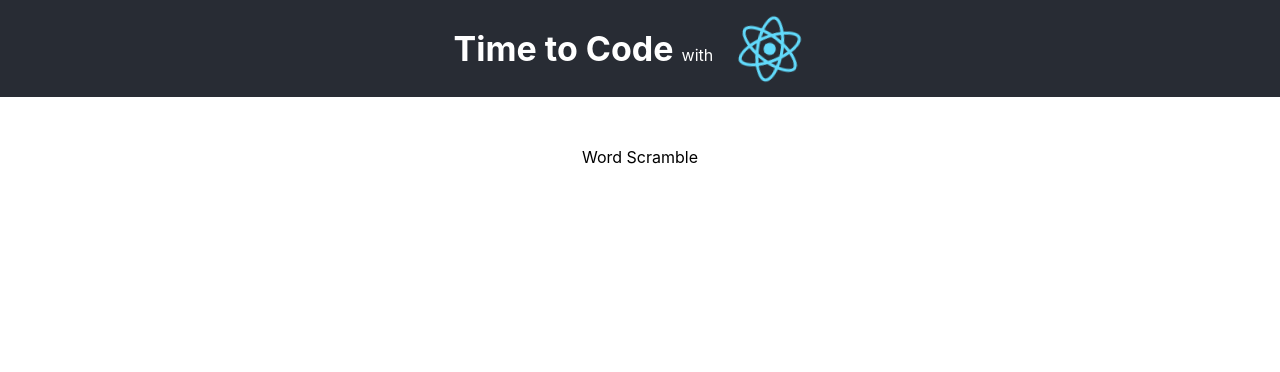
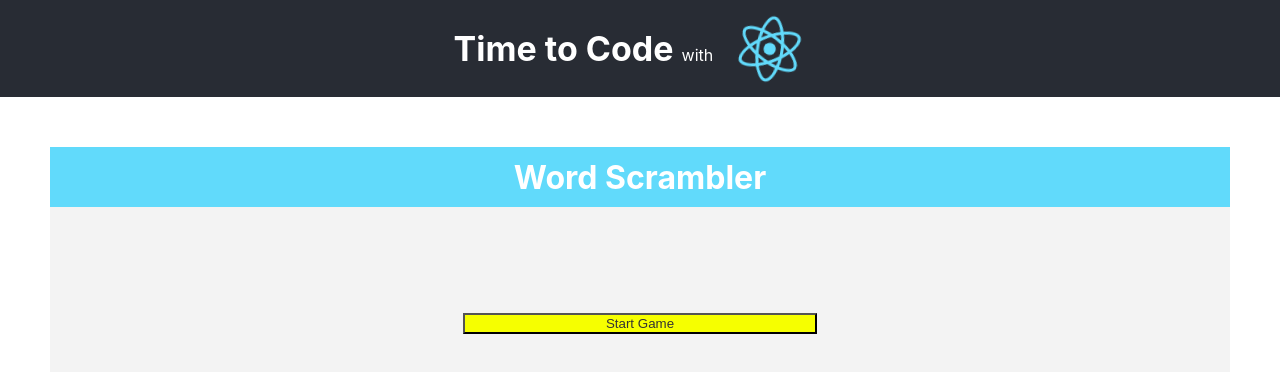
Before and after one commit to timeToCode-ali/react_playground, a React (Create React App) app: page / in a window 1280 px wide. Shown: the top 372 px of the page. Built offline with nearby package versions, Linux system fonts and the light colour scheme.

Commit message:
creating game

```diff
--- a/src/components/word-scramble/word-scramble.js
+++ b/src/components/word-scramble/word-scramble.js
@@ -1,9 +1,145 @@
-import React from 'react'
+import React, { useState, useEffect } from "react";
+import "./word-scramble.sass";
 
-const WordScramble = () => {
-  return (
-    <div>Word Scramble</div>
-  )
+const WORDS = [
+  "React",
+  "Next",
+  "Website",
+  "Engineer",
+  "TypeScript",
+  "Developer",
+  "dream Job",
+  "Time to code",
+];
+
+
+const WordScrambler = () => {
+  const [isPlayOn, setPlayOn] = useState(false);
+  const [inputValue, setInputValue] = useState("");
+
+  const [correctWord, setCorrectWord] = useState("");
+  const [scrambledWord, setScrambledWord] = useState("");
+  const [message, setMessage] = useState("");
+
+
+  const handleInputChange = (event) => {
+    setInputValue(event.target.value.toUpperCase());
+  };
+
+  const selectWord = () => {
+    const randomIndex = Math.floor(Math.random() * WORDS.length);
+    const tempWord = WORDS[randomIndex];
+    return tempWord;
+  };
+
+  const handleButtonClick = () => {
+    if (inputValue !== "") {
+      if (correctWord === inputValue) {
+        setMessage("Corret Answer");
+      } else {
+        setMessage("Wrong Answer");
+      }
+    }
+  };
+
+  const handleStartGame = () => {
+    setPlayOn(true);
+    setInputValue("");
+    setMessage("");
+
+    const word = selectWord().toUpperCase();
+    setCorrectWord(word);
+    //setScrambledWord(constructScrambledWord(word);
+    setScrambledWord(constructScrambledWordModernJS(word));
+};
+
+
+const constructScrambledWordModernJS = (word) => {
+  const shuffledArray= word.split('').reduce((newArr, _, i) => {
+    const j = Math.floor(Math.random() * (i + 1));
+    [newArr[i], newArr[j]] = [newArr[j], newArr[i]];
+    return newArr;
+}, [...word]);
+  return shuffledArray.join('')
 }
 
-export default WordScramble;
+
+  const constructScrambledWord = (arr) => {
+    const shuffledArray = arr.split("");
+    for (let i = shuffledArray.length - 1; i > 0; i--) {
+
+        const j = Math.floor(Math.random() * (i + 1));
+
+        shuffledArray[i] = shuffledArray[j];
+        shuffledArray[j] = shuffledArray[i];
+        //[shuffledArray[i], shuffledArray[j]] = [shuffledArray[j], shuffledArray[i]];
+    }
+    return shuffledArray.join('');
+  };
+
+
+  useEffect(() => {
+    let clearMessage;
+    if (message === "Wrong Answer") {
+      clearMessage = setTimeout(() => setMessage(""), [800]);
+    }
+
+    return () => {
+      clearTimeout(clearMessage);
+    };
+  }, [message]);
+
+
+  return (
+    <div className="word_scrambler">
+      {!!message && (
+        <div className="message">
+          <p> {message}</p>
+        </div>
+      )}
+
+      <h1> Word Scrambler</h1>
+      <div className="content">
+        <div className="board">
+          {correctWord.split("").map((el, i) => (
+            <span key={`${el}_${i}`} className="square_bg"> {inputValue[i]} </span>
+          ))}
+        </div>
+        <p className="scrambled_word">{scrambledWord}</p>
+
+        {isPlayOn ? (
+          <div className="field">
+            <input
+              type="text"
+              value={inputValue}
+              onChange={handleInputChange}
+            />
+            <button type="button" onClick={handleButtonClick}>
+              Enter
+            </button>
+          </div>
+        ) : (
+          <button
+            className="start_game"
+            type="button"
+            onClick={handleStartGame}
+          >
+            Start Game
+          </button>
+        )}
+
+        {isPlayOn && (
+          <button
+            className="start_game new"
+            type="button"
+            onClick={handleStartGame}
+          >
+            New Game
+          </button>
+        )}
+      </div>
+    </div>
+  );
+};
+
+export default WordScrambler;
```
